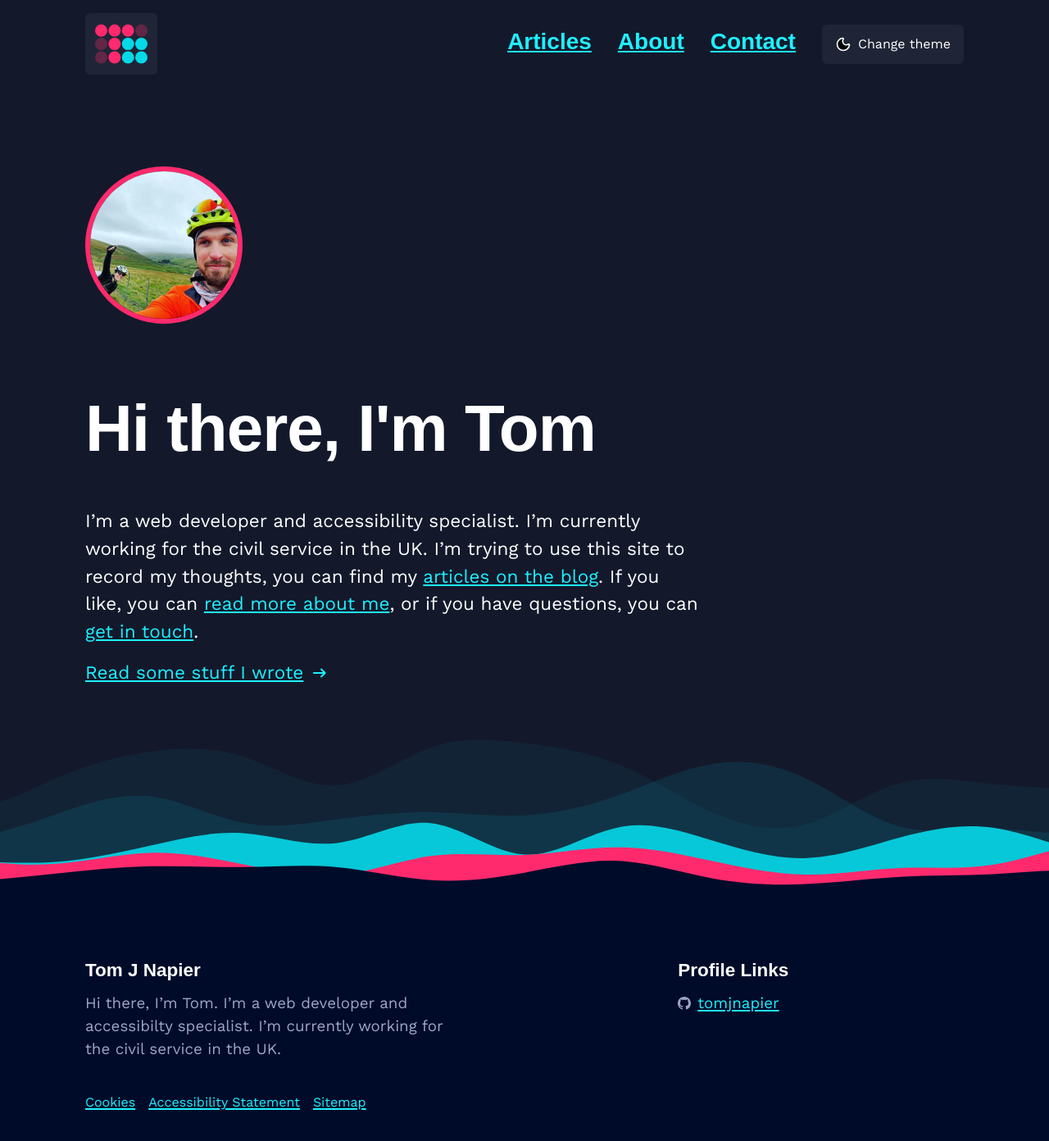
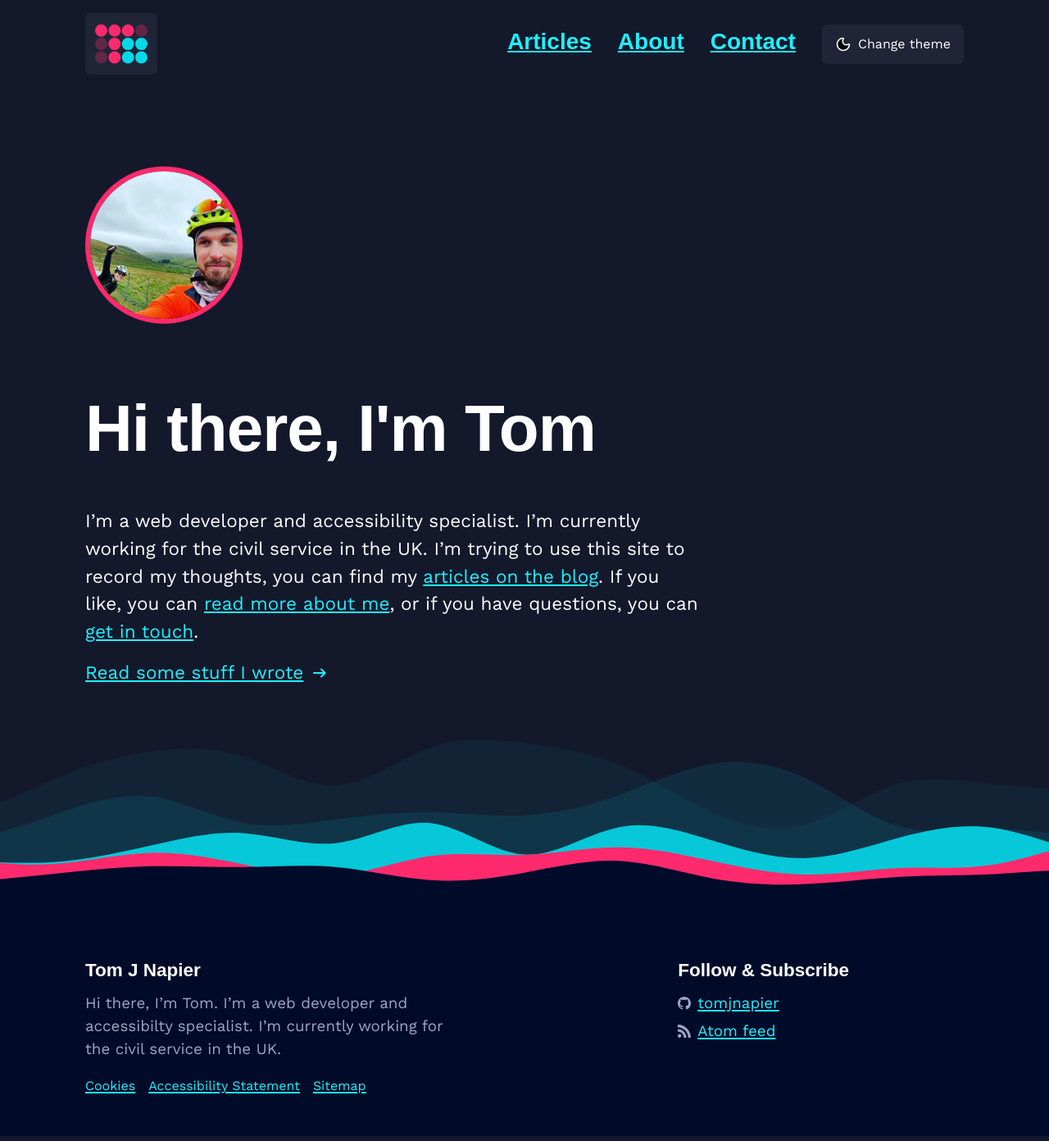
Before and after one commit to tomjnapier/tomjnapier.github.io, a Jekyll site: the page built from index.markdown, in a window 1280 px wide. Shown: the whole page at 82% size. Built offline with Jekyll 4.4.1, drawn with Linux system fonts in a browser that asks for light colours; some web fonts are replaced.

Commit message:
fix: update footer links heading and adjust layout

```diff
--- a/_config.yml
+++ b/_config.yml
@@ -25,6 +25,7 @@ description: >- # this means to ignore newlines until "baseurl:"
 baseurl: "" # the subpath of your site, e.g. /blog
 url: "https://tomjnapier.co.uk" # the base hostname & protocol for your site, e.g. http://example.com
 github_username:  tomjnapier
+rss: "Atom feed"
 
 author:
   name: "Tom J Napier"
--- a/_includes/footer.html
+++ b/_includes/footer.html
@@ -18,16 +18,6 @@
       <div class="footer-col footer-col-3">
         <h2 class="footer-heading">{{ site.title | escape }}</h2>
         <p>{{- site.description | escape -}}</p>
-      </div>
-      <div class="footer-col footer-col-1">
-        <h2 class="footer-heading">Profile Links</h2>
-        {%- include social.html -%}
-      </div>
-    </div>
-
-  </div>
-
-  <div class="wrapper">
         {%- if page_paths -%}
           <nav class="footer-nav" aria-labelledby="footer-nav-heading">
             <h2 id="footer-nav-heading" class="visually-hidden">Legal links</h2>
@@ -49,5 +39,12 @@
           </nav>
         {%- endif -%}
       </div>
+      <div class="footer-col footer-col-1">
+        <h2 class="footer-heading">Follow & Subscribe</h2>
+        {%- include social.html -%}
+      </div>
+    </div>
+
+  </div>
 
 </footer>
--- a/_sass/components/_footer.scss
+++ b/_sass/components/_footer.scss
@@ -120,12 +120,6 @@
 
 @include media-query($on-phone) {
 
-    .footer-nav {
-        &__links {
-            display: flex;
-        }
-    }
-
     .footer-col-wrapper {
         display: flex;
         justify-content: space-between;
@@ -133,6 +127,15 @@
 
 }
 
+@include media-query($on-tablet) {
+
+    .footer-nav {
+        &__links {
+            display: flex;
+        }
+    }
+
+}
 
 .footer-col {
     margin-bottom:calc( #{$spacing-unit} / 2);
@@ -173,6 +176,29 @@
     }
 
     .footer-col-3 {
+        width: -webkit-calc(65% - (#{$spacing-unit} / 2));
+        width:         calc(65% - (#{$spacing-unit} / 2));
+    }
+
+}
+
+@include media-query($on-laptop) {
+
+    .footer-col {
+        float: left;
+    }
+
+    .footer-col-1 {
+        width: -webkit-calc(35% - (#{$spacing-unit} / 2));
+        width:         calc(35% - (#{$spacing-unit} / 2));
+    }
+
+    .footer-col-2 {
+        width: -webkit-calc(20% - (#{$spacing-unit} / 2));
+        width:         calc(20% - (#{$spacing-unit} / 2));
+    }
+
+    .footer-col-3 {
         width: -webkit-calc(45% - (#{$spacing-unit} / 2));
         width:         calc(45% - (#{$spacing-unit} / 2));
     }
```
Lines whose indentation alone changed are shown as unchanged.
